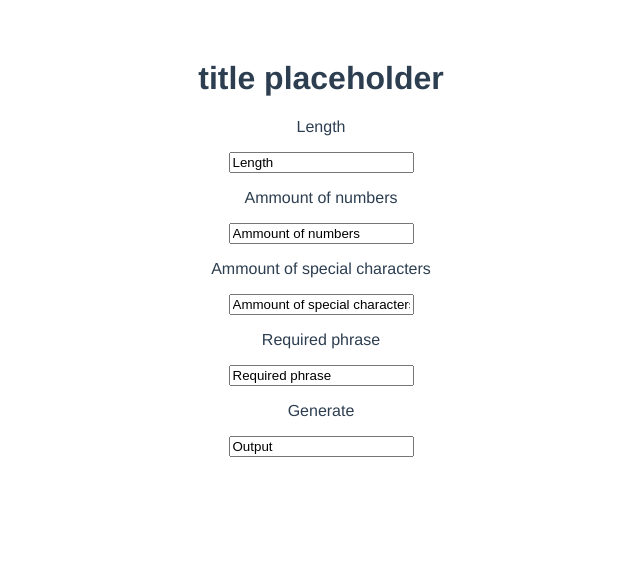
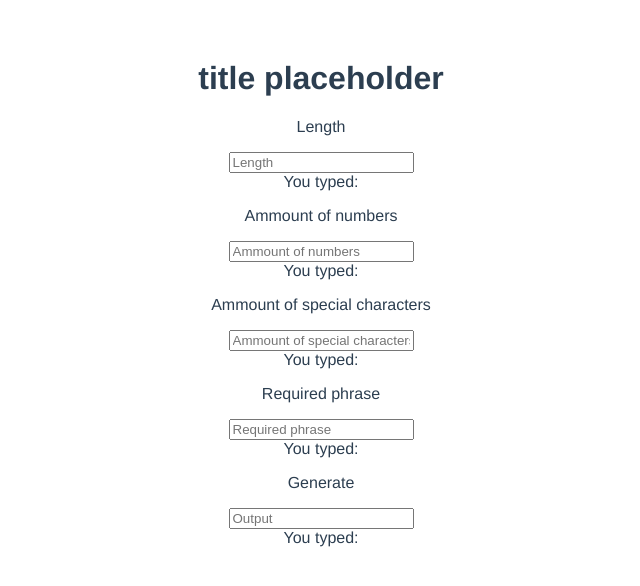
Before and after one commit to pasiastazebra/password-generator, a Vue app in the folder password-generator/: page / in a window 1280 px wide. Shown: the top 586 px of the page, without its empty margins (319-959 px from the left). Built offline with nearby package versions, Linux system fonts and the light colour scheme.

Commit message:
Update WindowSection.vue

```diff
--- a/password-generator/src/components/WindowComponents/WindowSection.vue
+++ b/password-generator/src/components/WindowComponents/WindowSection.vue
@@ -1,7 +1,9 @@
 <template>
     <div class="section">
         <p class="section-text">{{ text }}</p>
-        <input type="text" class="section-input" :value="inputPlaceholder">
+        <input type="text" class="section-input" v-model="value" :placeholder="inputPlaceholder">
+        <br />
+        You typed: <b>{{ value }}</b>
     </div>
 </template>
 
@@ -11,7 +13,12 @@
     props: {
         text: String,
         inputPlaceholder: String
-    }
+    },
+    data() {
+    return {
+      value: '',
+    };
+  }
   }
   </script>
 
```
